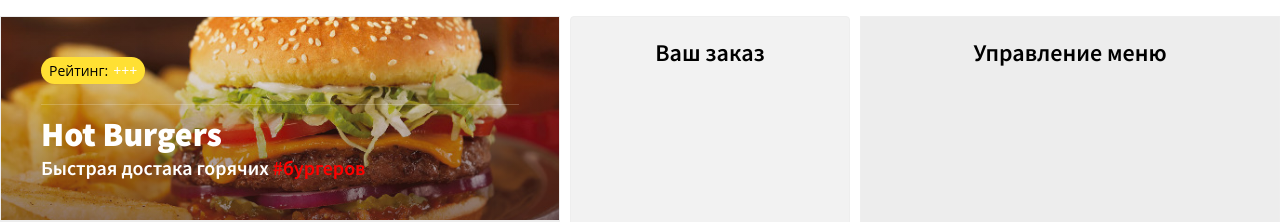
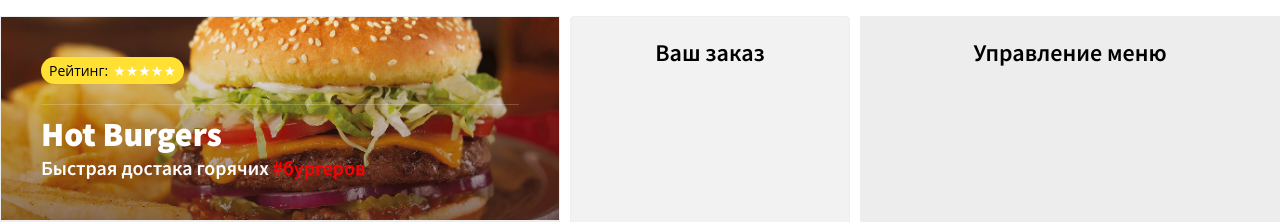
Before and after one commit to autoex/hot-burgers, a React (Create React App) app: page / in a window 1280 px wide. Shown: the top 222 px of the page. Built offline with nearby package versions, Linux system fonts and the light colour scheme.

Commit message:
rebuild Header from class to functional component

```diff
--- a/src/components/Header.js
+++ b/src/components/Header.js
@@ -1,14 +1,13 @@
 import React from 'react';
 
-class Header extends React.Component {
-    render() {
+function Header() {
     return (
         <header className="top">
             <div className="wrap">
                 <div className="header-content">
                     <div className="header-rating">
                         <div className="header-rating_tag">Рейтинг:</div>
-                            <div className="header-rating_icon">+++</div>
+                        <div className="header-rating_icon">★★★★★</div>
                     </div>
                     <div className="header-divider"></div>
                     <h1 className="font-effect-fire-animation">Hot Burgers</h1>
@@ -22,6 +21,5 @@ class Header extends React.Component {
         </header>
     )
 }
-}
 
 export default Header;
```
Lines whose indentation alone changed are shown as unchanged.
